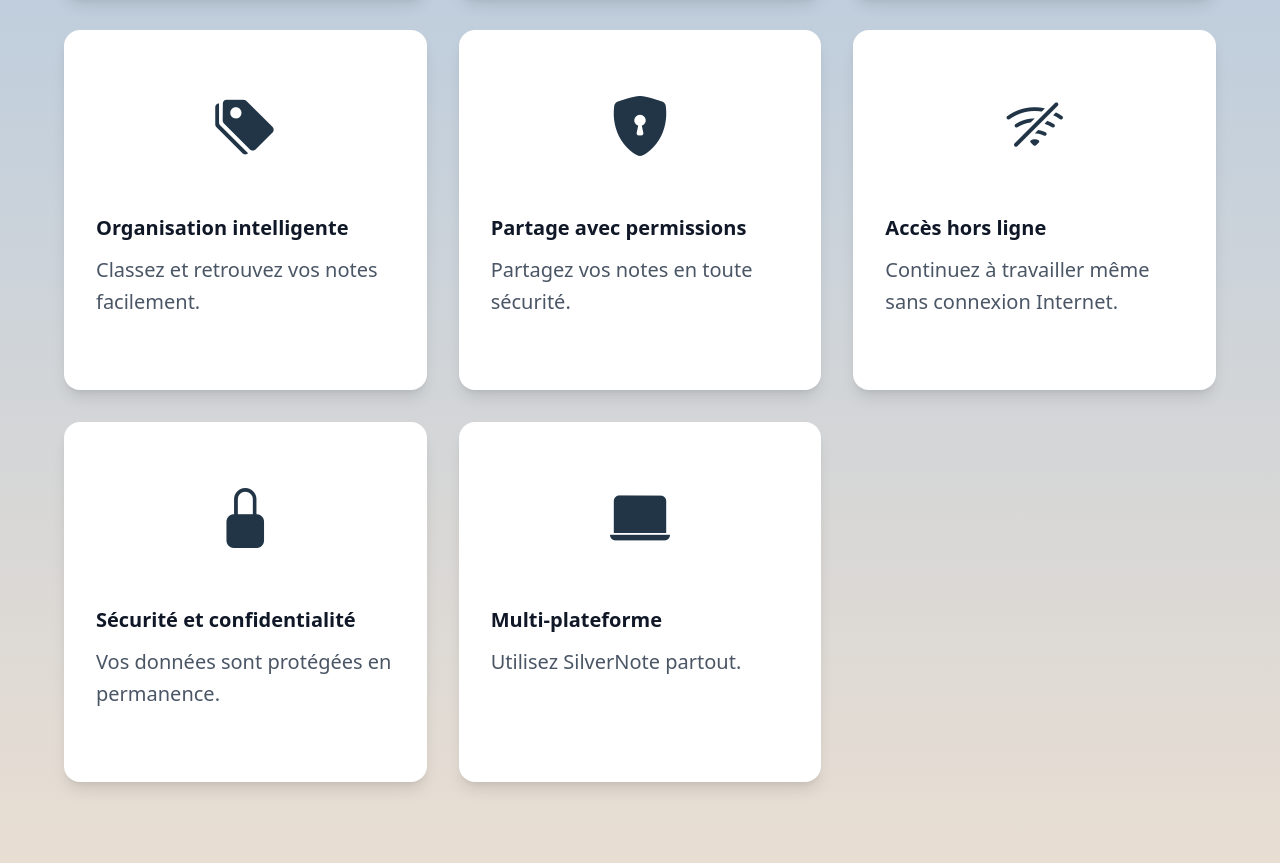
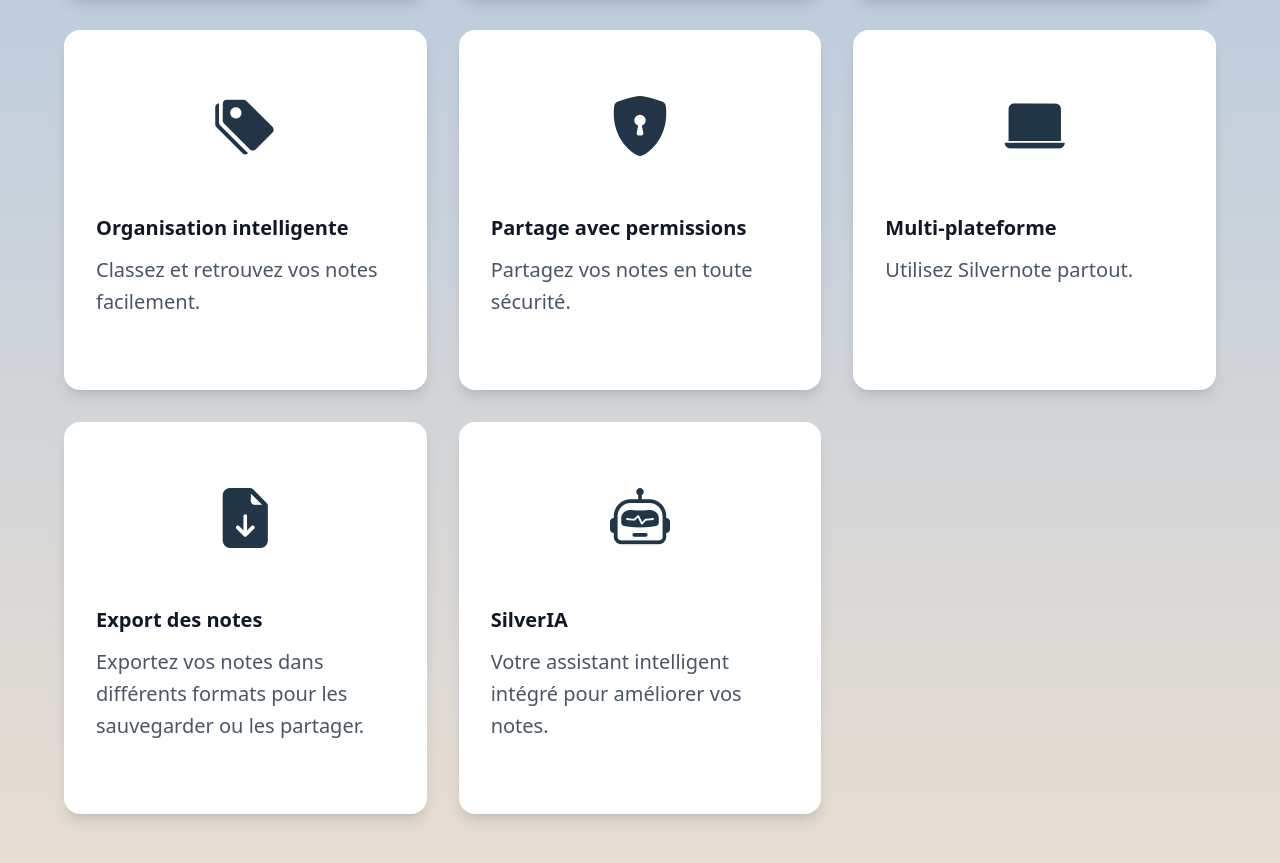
Before and after one commit to SilverCore-Git/silvernote_www, a Vue app: page /features in a window 1280 px wide. Shown: the part 727-1590 px from the top of the page. Built offline with nearby package versions, Linux system fonts and the light colour scheme; no server answers.

Commit message:
update features list

```diff
--- a/src/views/Features/Features.json
+++ b/src/views/Features/Features.json
@@ -8,7 +8,7 @@
     "features": [
       "Modifications visibles instantanément",
       "Curseurs en direct pour chaque collaborateur",
-      "Commentaires intégrés"
+      "Gestion des permissions"
     ]
   },
   {
@@ -16,7 +16,7 @@
     "icon": "bi-cloud-arrow-up-fill",
     "title": "Synchronisation cloud",
     "description": "Accédez à vos notes depuis n’importe quel appareil.",
-    "details": "Toutes vos notes sont automatiquement synchronisées sur le cloud en temps réel.",
+    "details": "Toutes vos notes sont automatiquement synchronisées sur le cloud en temps réel pour une continuité parfaite.",
     "features": [
       "Accès multi-appareils",
       "Synchronisation instantanée",
@@ -28,11 +28,12 @@
     "icon": "bi-markdown-fill",
     "title": "Éditeur Markdown avancé",
     "description": "Écrivez rapidement avec un éditeur puissant et intuitif.",
-    "details": "Profitez d’un éditeur moderne inspiré de Notion avec support Markdown et blocs dynamiques.",
+    "details": "Profitez d’un éditeur moderne avec support Markdown et blocs dynamiques.",
     "features": [
       "Support Markdown complet",
       "Blocs de contenu flexibles",
-      "Raccourcis clavier intelligents"
+      "Raccourcis clavier intelligents",
+      "Mise en forme Rich Text intégrée"
     ]
   },
   {
@@ -44,7 +45,8 @@
     "features": [
       "Tags personnalisés",
       "Notes épinglées",
-      "Recherche rapide et précise"
+      "Recherche rapide et précise",
+      "Catégorisation des notes partagées"
     ]
   },
   {
@@ -52,47 +54,50 @@
     "icon": "bi-shield-lock-fill",
     "title": "Partage avec permissions",
     "description": "Partagez vos notes en toute sécurité.",
-    "details": "Contrôlez précisément qui peut voir ou modifier vos notes partagées.",
+    "details": "Personnalisez votre partage pour garantir la confidentialité et la sécurité de vos notes.",
     "features": [
       "Accès en lecture seule ou édition",
-      "Gestion des collaborateurs",
-      "Partage sécurisé par lien"
-    ]
-  },
-  {
-    "slug": "offline-access",
-    "icon": "bi-wifi-off",
-    "title": "Accès hors ligne",
-    "description": "Continuez à travailler même sans connexion Internet.",
-    "details": "Vos notes restent accessibles et se synchronisent automatiquement dès le retour en ligne.",
-    "features": [
-      "Consultation hors ligne",
-      "Édition sans connexion",
-      "Synchronisation automatique"
-    ]
-  },
-  {
-    "slug": "security-privacy",
-    "icon": "bi-lock-fill",
-    "title": "Sécurité et confidentialité",
-    "description": "Vos données sont protégées en permanence.",
-    "details": "SilverNote applique des standards élevés de sécurité pour garantir la confidentialité de vos notes.",
-    "features": [
-      "Chiffrement des données",
-      "Connexion sécurisée",
-      "Protection des accès"
+      "Mot de passe pour le partage",
+      "Partage sécurisé par lien",
+      "Expiration des liens de partage personnalisable"
     ]
   },
   {
     "slug": "cross-platform",
     "icon": "bi-laptop-fill",
     "title": "Multi-plateforme",
-    "description": "Utilisez SilverNote partout.",
+    "description": "Utilisez Silvernote partout.",
     "details": "Disponible sur web, PC et mobile pour une expérience fluide et unifiée.",
     "features": [
       "Application web",
-      "Application desktop",
-      "Application mobile"
+      "Application desktop (Windows, macOS, Linux)",
+      "Application mobile (iOS et Android)",
+      "Synchronisation complète entre appareils"
+    ]
+  },
+  {
+    "slug": "export-notes",
+    "icon": "bi-file-earmark-arrow-down-fill",
+    "title": "Export des notes",
+    "description": "Exportez vos notes dans différents formats pour les sauvegarder ou les partager.",
+    "details": "Silvernote permet d’exporter vos notes en SNOTE, HTML ou PDF pour une utilisation flexible.",
+    "features": [
+      "Export au format SNOTE, HTML et PDF",
+      "Conservation de la mise en forme",
+      "Export rapide et simple"
+    ]
+  },
+  {
+    "slug": "silveria",
+    "icon": "bi-robot",
+    "title": "SilverIA",
+    "description": "Votre assistant intelligent intégré pour améliorer vos notes.",
+    "details": "SilverIA Agent vous aide à rédiger, reformuler, résumer ou enrichir vos notes.",
+    "features": [
+      "Rédaction automatique de contenu",
+      "Suggestions d’amélioration et de reformulation",
+      "Résumé instantané des notes",
+      "Assistance contextuelle en temps réel"
     ]
   }
 ]
--- a/src/views/Features/FeaturesView.vue
+++ b/src/views/Features/FeaturesView.vue
@@ -9,7 +9,7 @@
                 <div class="flex justify-center mb-6">
                     <i
                         v-if="feature"
-                        class="bi text-7xl text-[var(--primary)]"
+                        class="bi text-7xl text-(--primary)"
                         :class="feature.icon"
                     />
                 </div>
@@ -38,7 +38,7 @@
                         :key="index"
                         class="flex items-start gap-3 feature-item"
                     >
-                        <i class="bi bi-check-circle-fill text-[var(--primary)] mt-1"></i>
+                        <i class="bi bi-check-circle-fill text-(--primary) mt-1"></i>
                         <span class="text-gray-800">
                             {{ item }}
                         </span>
@@ -50,10 +50,13 @@
             <div class="mt-12 text-center">
                 <router-link
                     to="/features"
-                    class="inline-flex items-center gap-2 text-[var(--primary)] font-semibold hover:underline"
                 >
-                    <i class="bi bi-arrow-left"></i>
-                    Retour aux fonctionnalités
+                    <p
+                        class="inline-flex items-center gap-2 text-(--primary) font-semibold text-lg hover:underline"
+                    >
+                        <i class="bi bi-arrow-left"></i>
+                        Retour aux fonctionnalités
+                    </p>
                 </router-link>
             </div>
 
```
